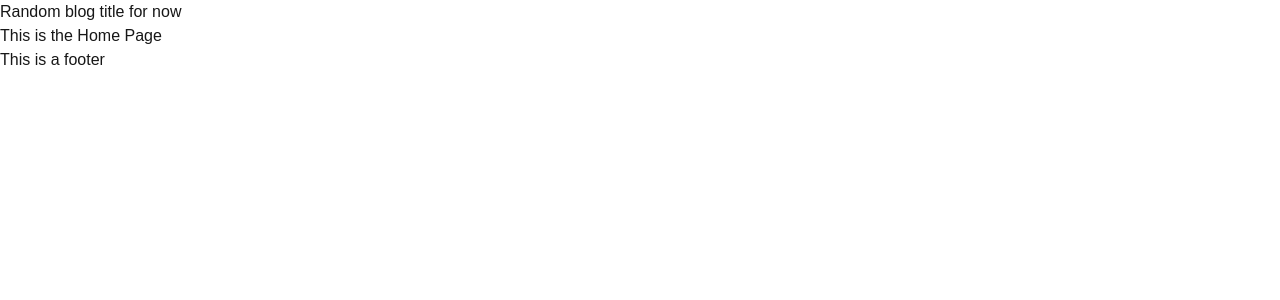
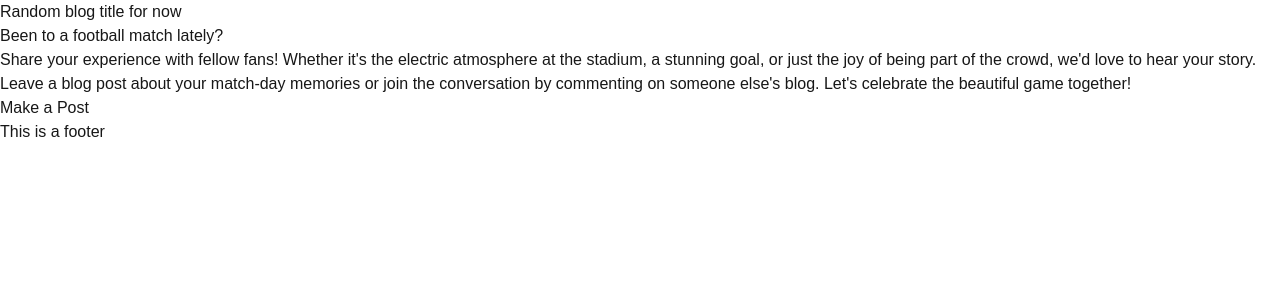
Before and after one commit to BullDogPatch/week8-assignment, a Next.js app: page / in a window 1280 px wide. Shown: the top 300 px of the page. Built offline with nearby package versions, Linux system fonts and the light colour scheme.

Commit message:
add paragraph and Link on homepage for user to know what the site is about

```diff
--- a/src/app/page.js
+++ b/src/app/page.js
@@ -1,7 +1,19 @@
+import Link from 'next/link';
+
 function HomePage() {
   return (
     <div>
-      <h3>This is the Home Page</h3>
+      <h3>Been to a football match lately?</h3>
+
+      {/* Credit to chatGPT for this paragraph */}
+      <p>
+        Share your experience with fellow fans! Whether it's the electric
+        atmosphere at the stadium, a stunning goal, or just the joy of being
+        part of the crowd, we'd love to hear your story. Leave a blog post about
+        your match-day memories or join the conversation by commenting on
+        someone else's blog. Let&apos;s celebrate the beautiful game together!
+      </p>
+      <Link href='/new-post'>Make a Post</Link>
     </div>
   );
 }
```
